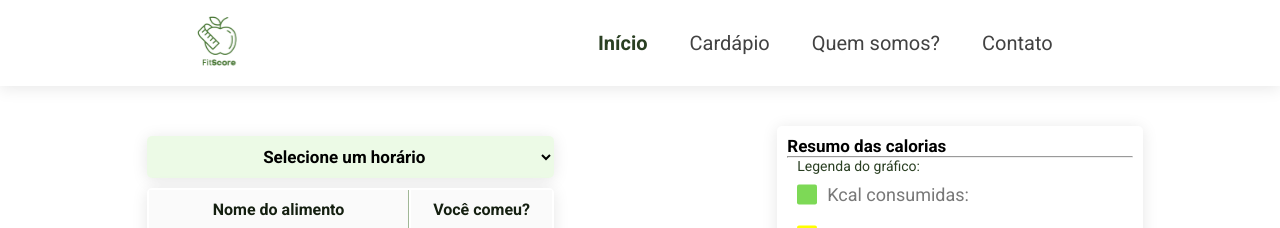
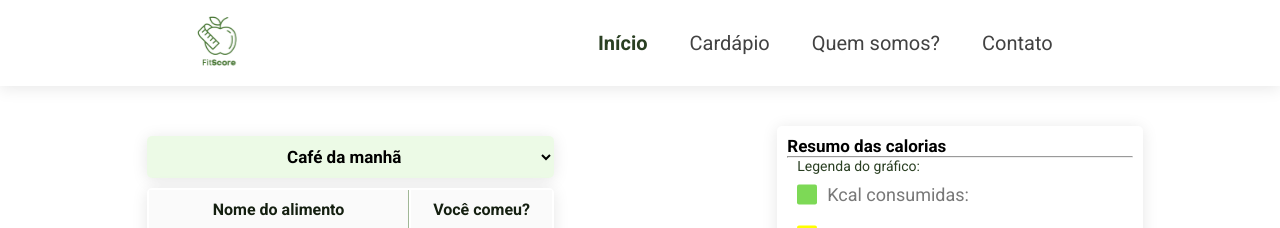
Before and after one commit to reirysson/fitscore, a React (Create React App) app: page / in a window 1280 px wide. Shown: the top 228 px of the page. Built offline with nearby package versions, Linux system fonts and the light colour scheme; the HTML template or start-up script is replaced by a standard one.

Commit message:
ajustando o bug do select do inicio

```diff
--- a/src/components/layout/Checklist.js
+++ b/src/components/layout/Checklist.js
@@ -10,6 +10,7 @@ function Checklist({ alimentoData }) {
     const [alimento, setAlimento] = useState(alimentoData || {})
     const [alimentos, setAlimentos] = useState([])
     const [alimentosFiltrados, setAlimentosFiltrados] = useState([])
+    const [tipoSelecionado, setTipoSelecionado] = useState('')
 
     useEffect(() => {
         setHorarios(listarHorario())
@@ -22,6 +23,7 @@ function Checklist({ alimentoData }) {
     }
 
     function filtrarTipo(tipo){
+        setTipoSelecionado(tipo)
         if (tipo === "Todos")
             setAlimentosFiltrados(alimentos)
         else
@@ -32,7 +34,7 @@ function Checklist({ alimentoData }) {
         <div className={styles.checklist_completo}>
 
             <div className={styles.checklist_select}>
-                <Select name="tipo_id" options={horarios} handleOnChange={handleHorario} value={horarios.tipo ? horarios.tipo : ''} />
+                <Select name="tipo_id" options={horarios} handleOnChange={handleHorario} value={tipoSelecionado} />
             </div>
 
             <div className={styles.checklist_tabela}>
--- a/src/components/layout/Select.js
+++ b/src/components/layout/Select.js
@@ -8,7 +8,7 @@ function Select({ text, name, options, handleOnChange, value }) {
                 onChange={handleOnChange}
                 value={value || ''}
             >
-                <option>Selecione um horário</option>
+                <option disabled>Selecione um horário</option>
                 {options.map((option) => (
                     <option value={option.name} key={option.id}>{option.name}</option>
                 ))}
```
